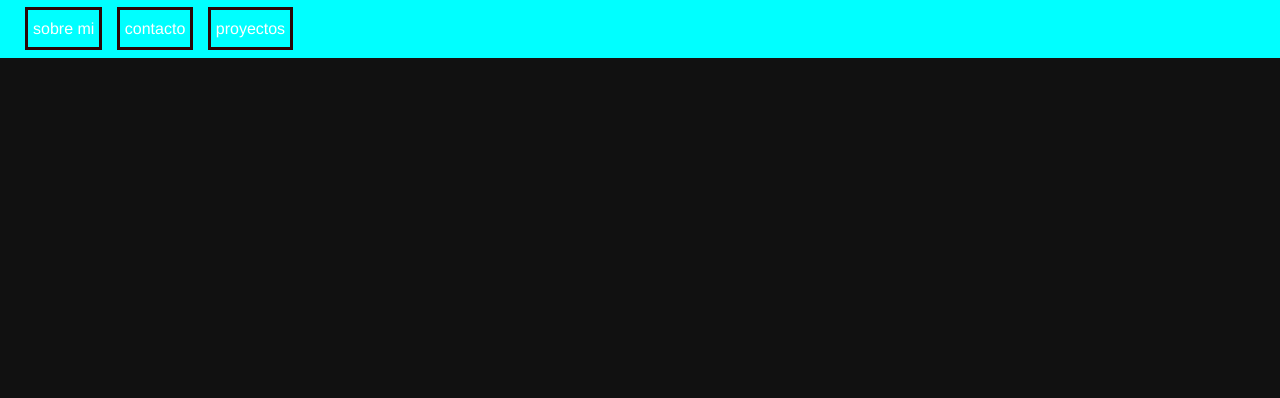
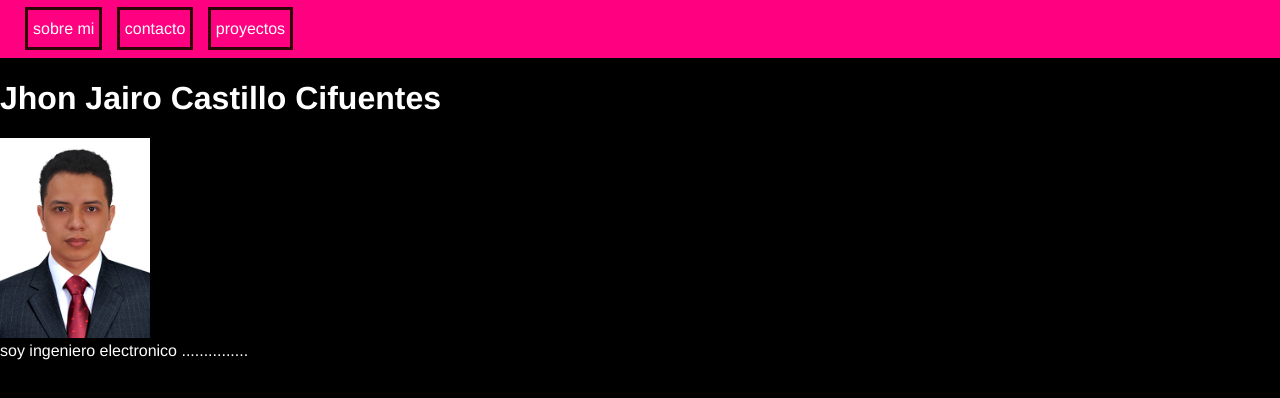
Before and after one commit to JhonCastillo25/Portafolio, a plain HTML site: page index.html in a window 1280 px wide. Drawn offline with Linux system fonts and the light colour scheme; files whose address does not match are found by name.

Commit message:
subiendo foto y agregando una section

```diff
--- a/estilos.css
+++ b/estilos.css
@@ -1,10 +1,10 @@
 body{
-    background: #111;
+    background:#000;
     font-family: 'Franklin Gothic Medium', 'Arial Narrow', Arial, sans-serif;
 }
 .nav{
     display: flex;
-    background: aqua;
+    background: #FF0080;
 }
 .nav__ul{
     padding: 20px;
@@ -18,3 +18,16 @@ body{
     color: #fff;
 
 }
+section{
+    display:inline;
+}
+img{
+    display:absolute;
+    width: 150px;
+}
+h1{
+    color:#fff;
+}
+p {
+    color: #fff;
+}
--- a/index.html
+++ b/index.html
@@ -7,6 +7,7 @@
     <link rel= "stylesheet" href="normalize.css">
     <link rel= "stylesheet" href="estilos.css">
     <title>Portafolio</title>
+
 </head>
 <body>
     <nav class="nav" id="nav">
@@ -16,5 +17,13 @@
             <li class="nav__ul__li"> <a>proyectos</a></li>
         </ul>
     </nav>
+    <section id="sobre_mi">
+        <h1>Jhon Jairo Castillo Cifuentes</h1>
+        <img src="C:\Users\JHON\Documents\Portafolio\Portafolio\JHON JAIRO CASTILLO 3-3X4.JPG" >
+        <p>soy ingeniero electronico ...............</p>
+    </section>
+    <section id="Habilidades">
+
+    </section>
 </body>
 </html>
```
Also changed, not shown: JHON JAIRO CASTILLO 3-3X4.JPG (added).
